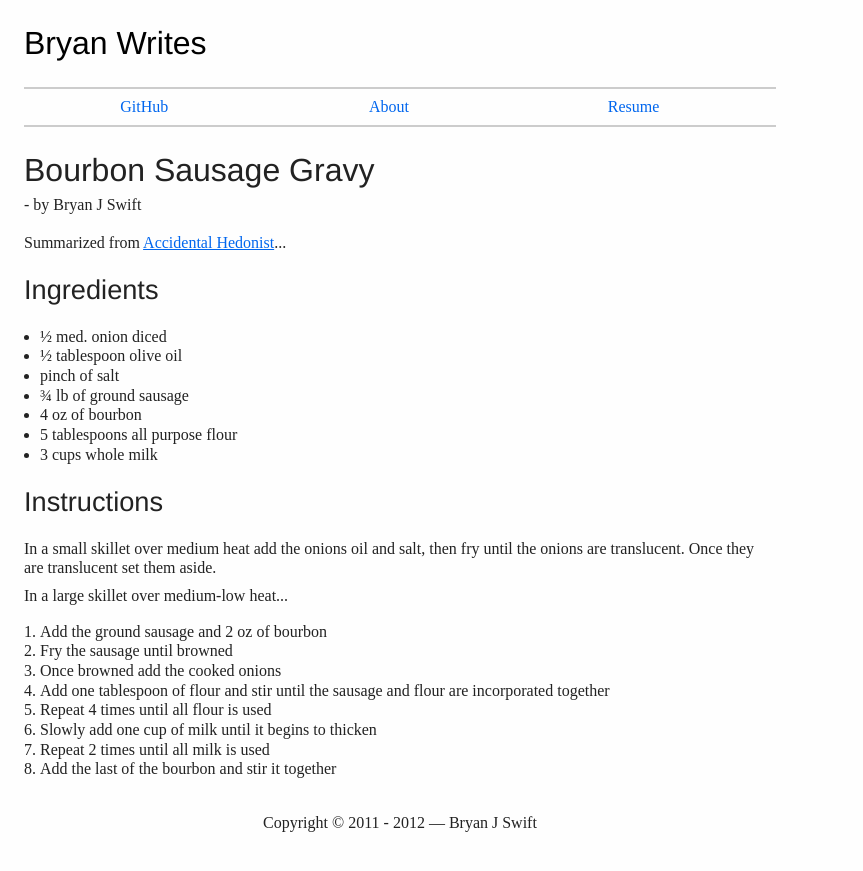
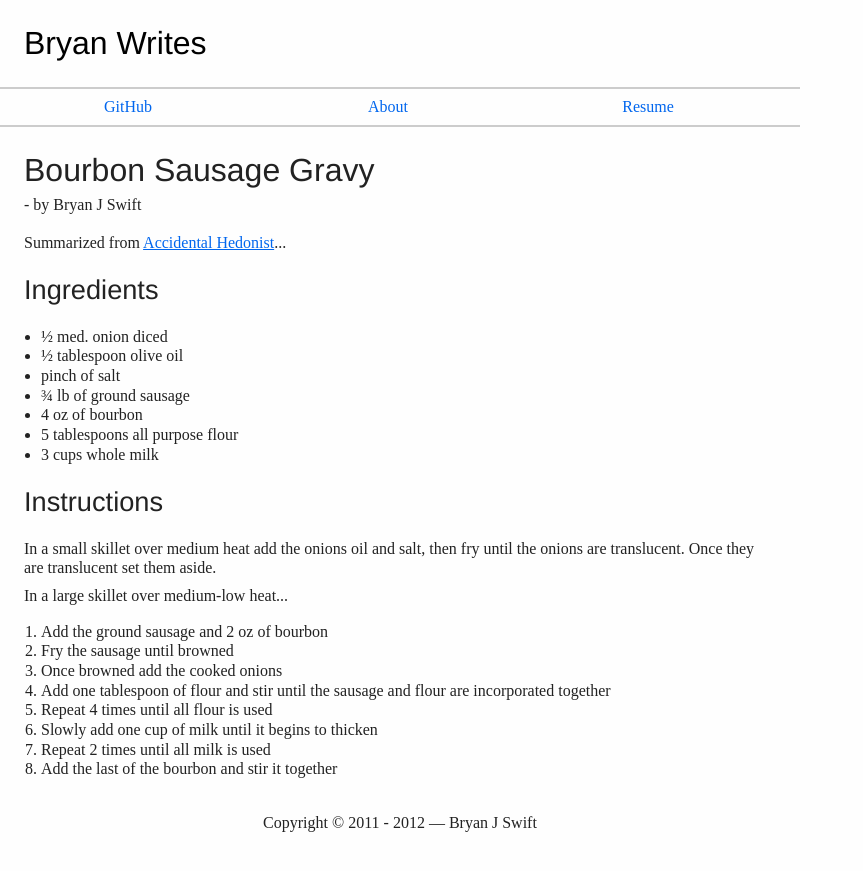
Before and after one commit to bryanjswift/bryanjswift.github.com, a Jekyll site: the page built from etc/bourbon-sausage-gravy/index.markdown, in a window 1280 px wide. Shown: the top 871 px of the page, without its empty margins (0-863 px from the left). Built offline with Jekyll 4.4.1, drawn with Linux system fonts in a browser that asks for light colours; comment, search, counter and statistics services are not loaded.

Commit message:
Change how entry margins are determined

```diff
--- a/assets/css/style.css
+++ b/assets/css/style.css
@@ -45,7 +45,7 @@
 sup { top: -0.4em; }
 sub { bottom: -0.25em; }
 /* Lists */
-ul, ol { margin: 1em 3% 1em 0; padding: 0 0 0 40px; }
+ul, ol { margin: 1em 0; padding: 0 0 0 17px; }
 dd { margin: 0 0 0 40px; }
 nav ul, nav ol { list-style: none; list-style-image: none; margin: 0; padding: 0; }
 /* Embedded content */
@@ -77,9 +77,13 @@
 h1, h2, h3, h4, h5, h6 { margin: 0.75em 3%; }
 #container { padding-bottom: 2em; }
 .divider { border-style: solid; border-width: 2px 0; }
-.links, .gist { position: relative; margin: 0 3%; }
+.links, .gist { position: relative; }
 .links li { display: inline-block; padding: 0.5em 0; width: 32%; text-align: center; }
 pre { margin: 0 3%; border: 1px solid; padding: 0.25em 0.5em 0.5em; }
+.entry-content { margin: 0 3%; }
+.entry-content p, .entry-content h1, .entry-content h2, .entry-content h3 {
+  margin-right: 0; margin-left: 0;
+}
 /* Pagination */
 .pages { margin: 0 3%; }
 /** Typography **/
@@ -92,7 +96,7 @@
 .external:after { content: ' \27ab'; font-size: 0.75em; }
 article img { float: right; margin: 0 0 0.1em 2%; max-width: 38%; }
 article > footer { margin: -0.4em 0 0; padding: 0; text-align: left; }
-.callout { margin: 0.5em 3%; border: 2px solid; }
+.callout { margin: 0.5em 0; border: 2px solid; padding: 0 3%; }
 .next { text-align: right; }
 .next a:after { content: '\bb'; padding-left: 5px; }
 .prev a:before { content: '\ab'; padding-right: 5px; }
```
